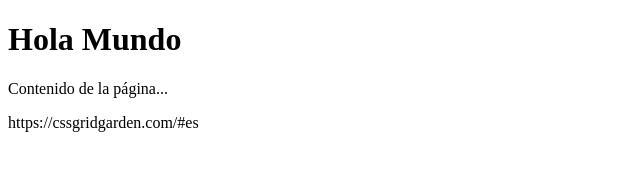
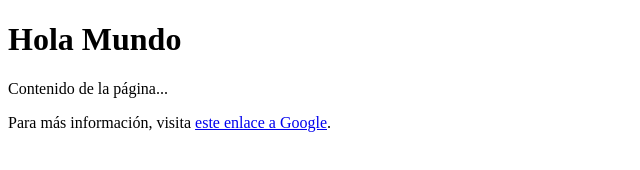
Before and after one commit to alejandro11k/ghtest, a plain HTML site: page index.html in a window 1280 px wide. Shown: the whole page, without its empty margins (0-640 px from the left). Drawn offline with Linux system fonts and the light colour scheme.

Commit message:
fix link

```diff
--- a/index.html
+++ b/index.html
@@ -12,7 +12,10 @@
 
   <h1>Hola Mundo</h1>
   <p>Contenido de la página...</p>
-  <link>https://cssgridgarden.com/#es
+  <!-- Este es el hipervínculo que aparecerá en la página -->
+    <p>Para más información, visita
+      <a href="https://cssgridgarden.com/#es">este enlace a Google</a>.
+    </p>
 
   <!-- Scripts (opcional) -->
   <!--script src="main.js"></script-->
```
